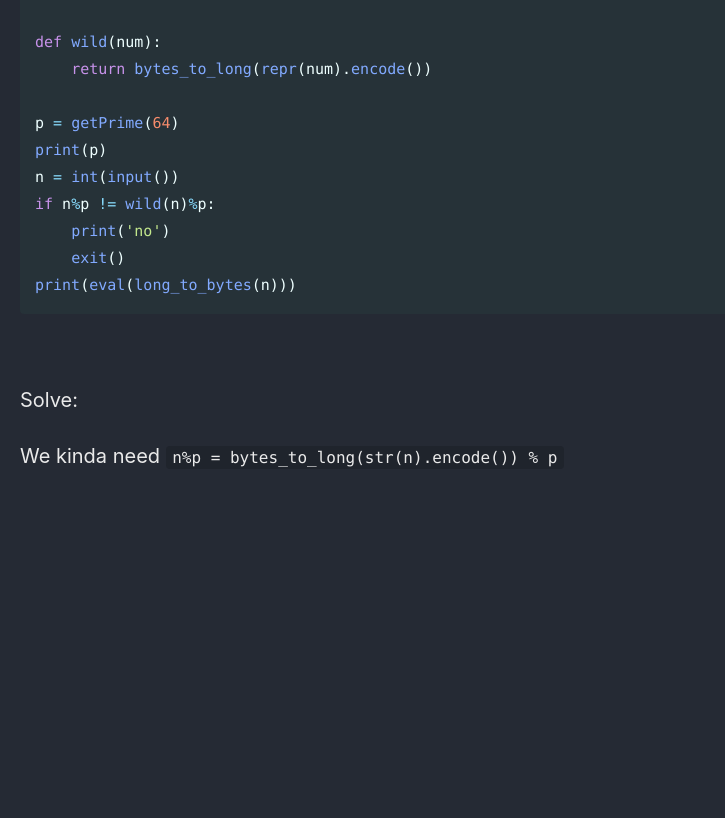
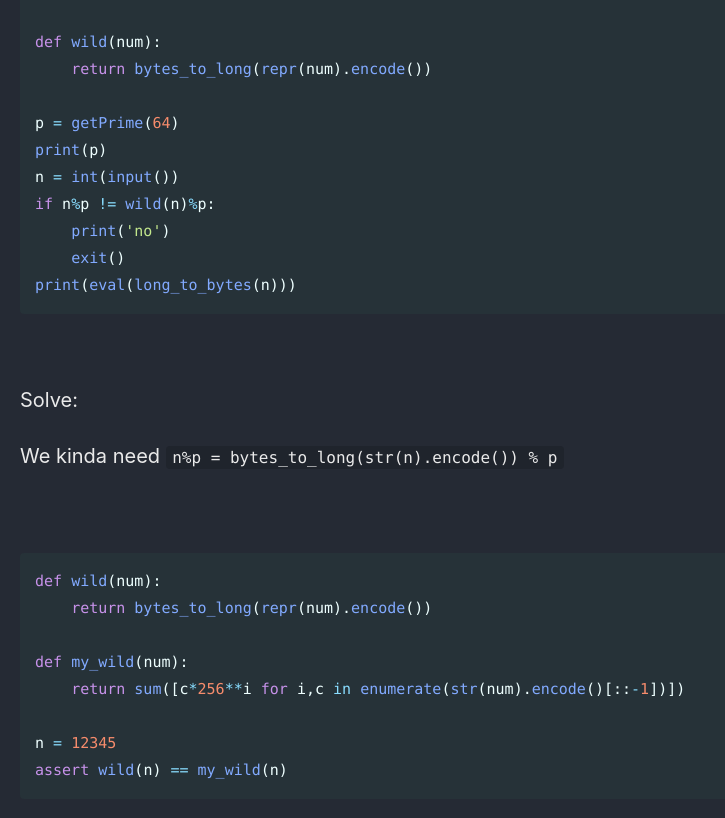
Before and after one commit to Connor-McCartney/Connor-McCartney.github.io, a Jekyll site: the page built from _pages/cryptography/other/modjail-imaginaryCTF.md, in a window 1280 px wide and 900 px high, scrolled down 4452 px. Shown: the top 818 px of the window, without its empty margins (0-725 px from the left). Built offline with Jekyll 4.4.1, drawn with Linux system fonts in a browser that asks for light colours; cached includes are drawn as plain includes; before the commit the page ends 5035 px from its top, so only the background shows below that.

Commit message:
Update modjail-imaginaryCTF.md

````diff
--- a/_pages/cryptography/other/modjail-imaginaryCTF.md
+++ b/_pages/cryptography/other/modjail-imaginaryCTF.md
@@ -191,3 +191,17 @@ Solve:
 We kinda need `n%p = bytes_to_long(str(n).encode()) % p`
 
 <br>
+
+```python
+def wild(num):
+    return bytes_to_long(repr(num).encode())
+
+def my_wild(num):
+    return sum([c*256**i for i,c in enumerate(str(num).encode()[::-1])])
+
+n = 12345
+assert wild(n) == my_wild(n)
+```
+
+
+<br>
````
